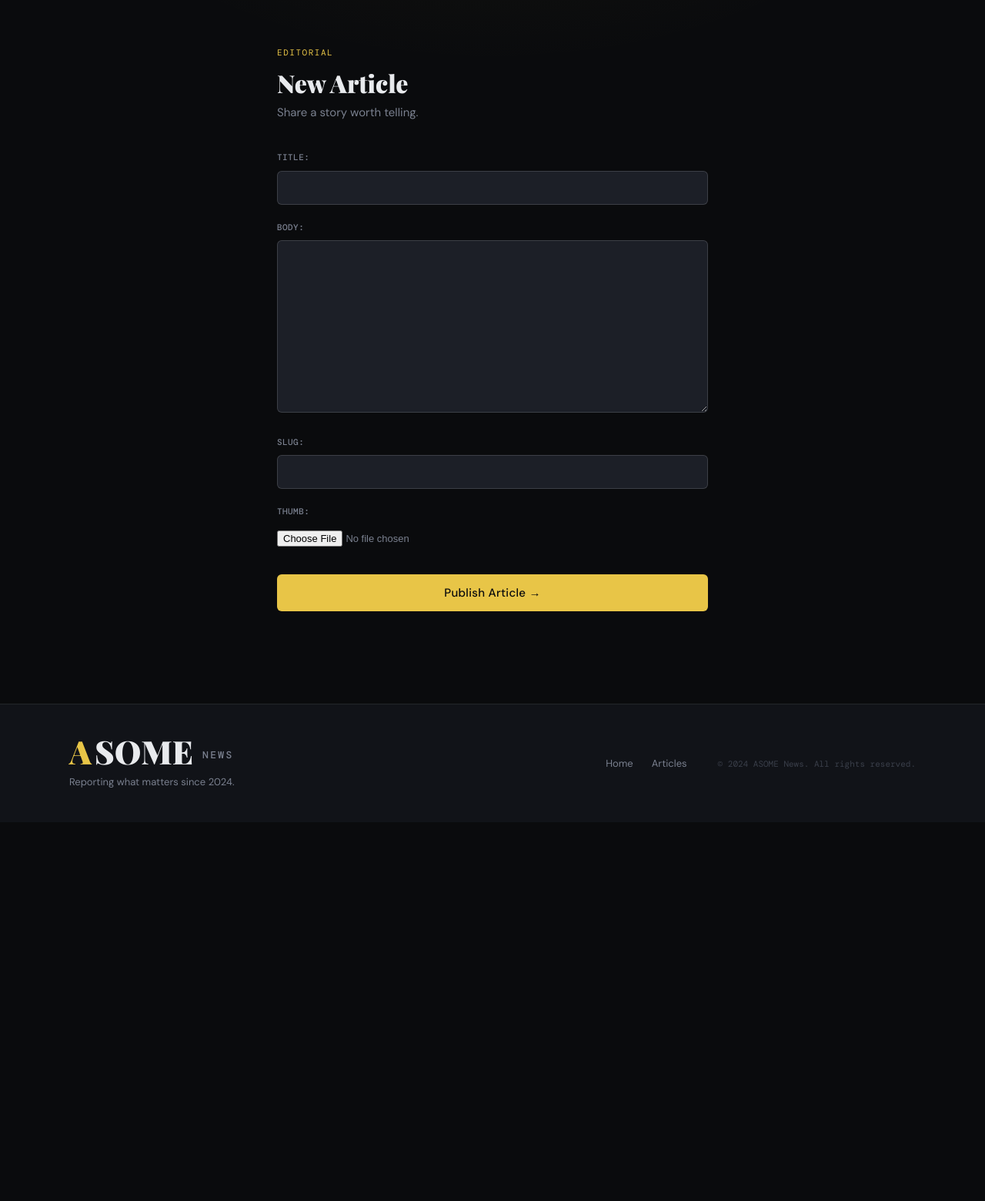
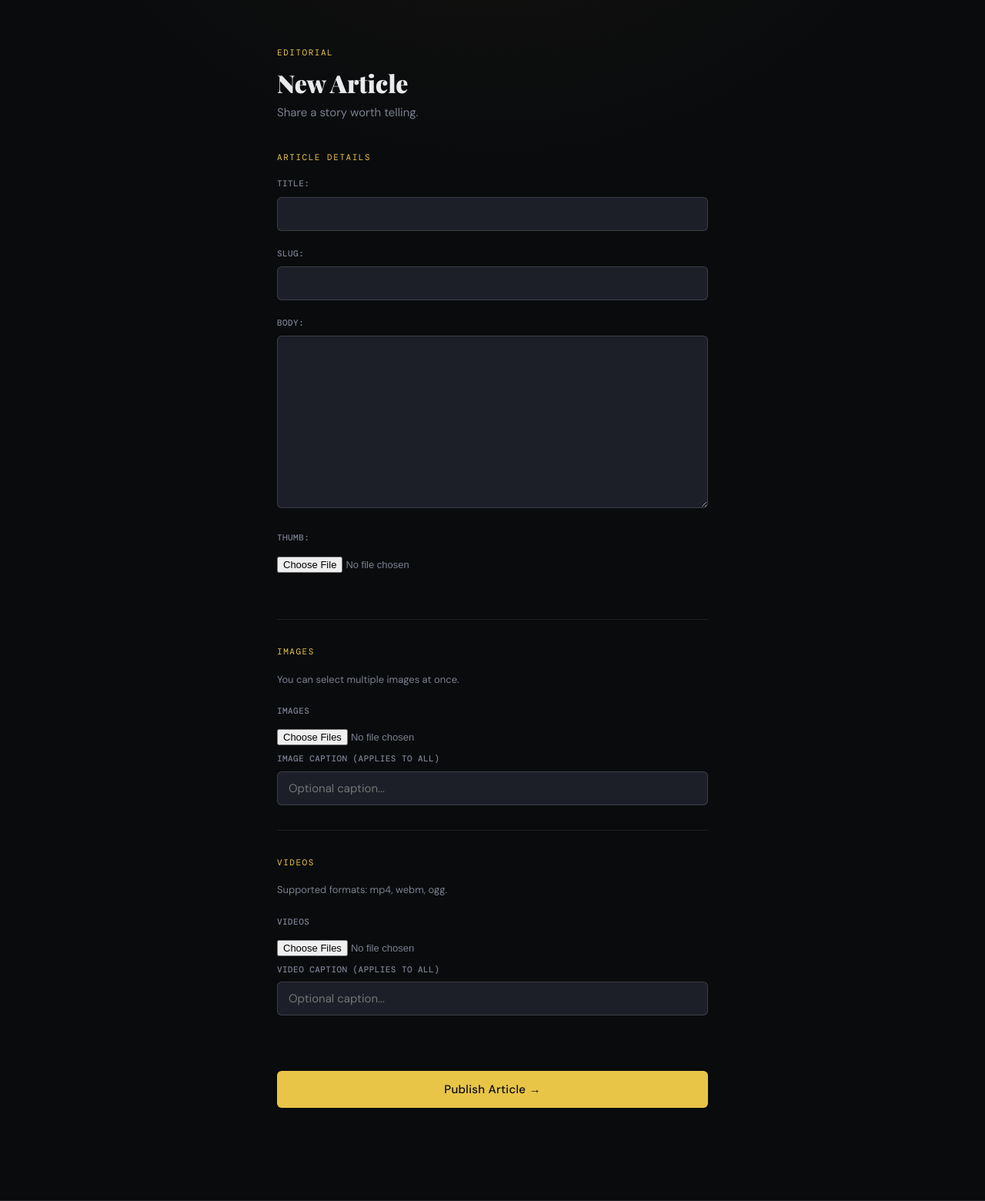
Before and after one commit to Parfait496/asomeblog, a Django app: template articles/templates/articles/article_create.html in a window 1280 px wide. Shown: the part 161-1721 px from the top of the page at 77% size. Before the commit the page ends 1184 px from the top, so only its background shows below. Run offline with Django 5.2, Linux system fonts and the light colour scheme; the template is opened without the code that fills it: values that come from a table or form of the project are taken from there, others are empty; tables that the repository leaves empty hold one stand-in row (values such as "Sample post"); parts of the project's set-up code (start-up, migrations or seed data) failed here and were passed over; some web fonts are replaced.

Commit message:
add images and videos to article create

```diff
--- a/articles/forms.py
+++ b/articles/forms.py
@@ -1,7 +1,17 @@
 from django import forms
-from . import models
+from .models import Article, ArticleImage, ArticleVideo
 
-class CreateArticle(forms.ModelForm):
+class ArticleForm(forms.ModelForm):
     class Meta:
-        model = models.Article
-        fields = ["title", "body", "slug", "thumb"]
+        model = Article
+        fields = ['title', 'slug', 'body', 'thumb']
+
+class ArticleImageForm(forms.ModelForm):
+    class Meta:
+        model = ArticleImage
+        fields = ['image', 'caption']
+
+class ArticleVideoForm(forms.ModelForm):
+    class Meta:
+        model = ArticleVideo
+        fields = ['video', 'caption']
--- a/articles/templates/articles/article_create.html
+++ b/articles/templates/articles/article_create.html
@@ -11,7 +11,33 @@
 
   <form class="site-form" action="{% url 'articles:create' %}" method="post" enctype="multipart/form-data">
     {% csrf_token %}
-    {{ form.as_p }}
+
+    <!-- MAIN ARTICLE FIELDS -->
+    <div class="form-section">
+      <div class="form-section-title">Article Details</div>
+      {{ form.as_p }}
+    </div>
+
+    <!-- IMAGES -->
+    <div class="form-section">
+      <div class="form-section-title">Images</div>
+      <p class="form-section-hint">You can select multiple images at once.</p>
+      <label>Images</label>
+      <input type="file" name="images" accept="image/*" multiple>
+      <label>Image Caption (applies to all)</label>
+      <input type="text" name="image_caption" placeholder="Optional caption...">
+    </div>
+
+    <!-- VIDEOS -->
+    <div class="form-section">
+      <div class="form-section-title">Videos</div>
+      <p class="form-section-hint">Supported formats: mp4, webm, ogg.</p>
+      <label>Videos</label>
+      <input type="file" name="videos" accept="video/*" multiple>
+      <label>Video Caption (applies to all)</label>
+      <input type="text" name="video_caption" placeholder="Optional caption...">
+    </div>
+
     <button type="submit" class="btn-submit">Publish Article →</button>
   </form>
 </div>
--- a/assets/styles.css
+++ b/assets/styles.css
@@ -732,3 +732,28 @@ figcaption {
 @media (max-width: 600px) {
   .article-media-grid { grid-template-columns: 1fr; }
 }
+
+.form-section {
+  margin-bottom: 32px;
+  padding-bottom: 32px;
+  border-bottom: 1px solid var(--border);
+}
+
+.form-section:last-of-type {
+  border-bottom: none;
+}
+
+.form-section-title {
+  font-family: var(--mono);
+  font-size: 11px;
+  letter-spacing: 0.14em;
+  text-transform: uppercase;
+  color: var(--accent);
+  margin-bottom: 16px;
+}
+
+.form-section-hint {
+  font-size: 13px;
+  color: var(--muted);
+  margin-bottom: 12px;
+}
```
Also changed, not shown: articles/views.py (+38 -15 lines).
